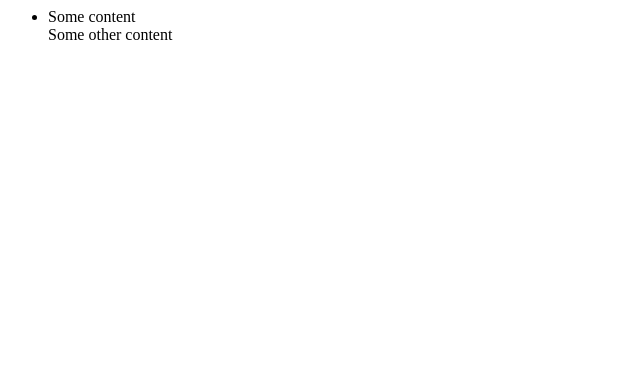
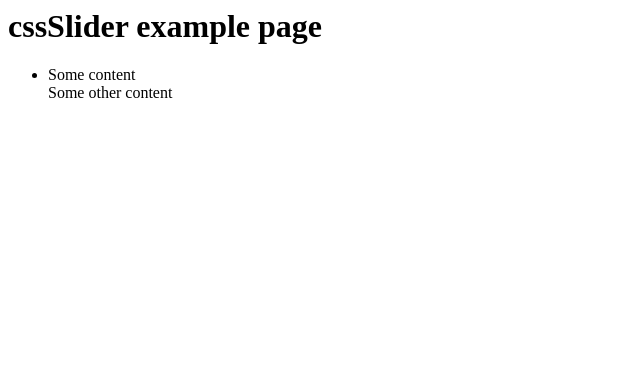
Before and after one commit to frytyler/cssSlider, a plain HTML site: page index.html in a window 1280 px wide. Shown: the whole page, without its empty margins (0-640 px from the left). Drawn offline with nearby package versions, Linux system fonts and the light colour scheme.

```diff
--- a/index.html
+++ b/index.html
@@ -16,6 +16,9 @@
 </head>
 
 <body>
+<header>
+	<h1>cssSlider example page</h1>
+</header>
 <ul id="cssslider">
 	<li>
 		<div data-out="fadeOutLeft" data-in="fadeInLeft">
```
